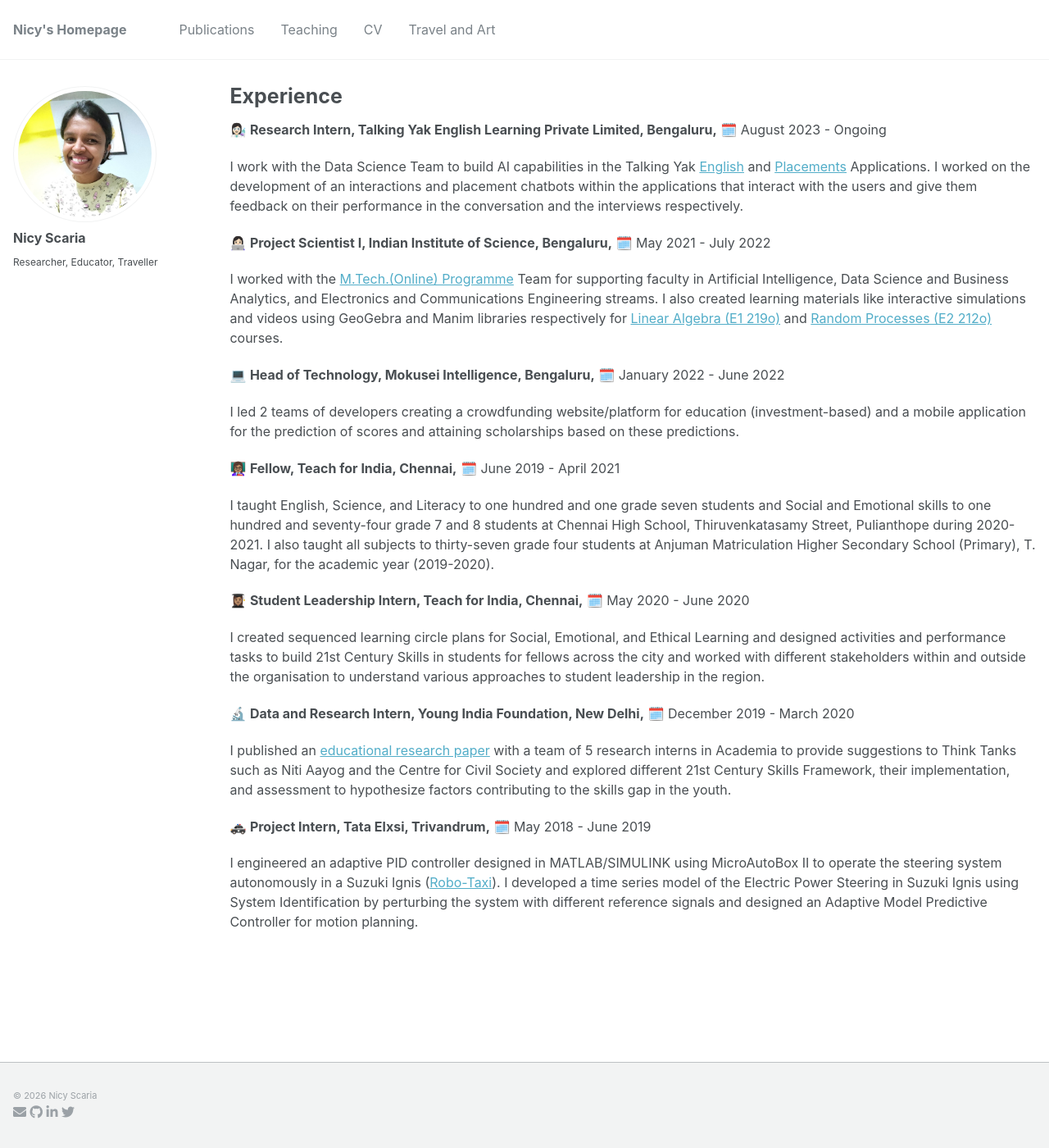
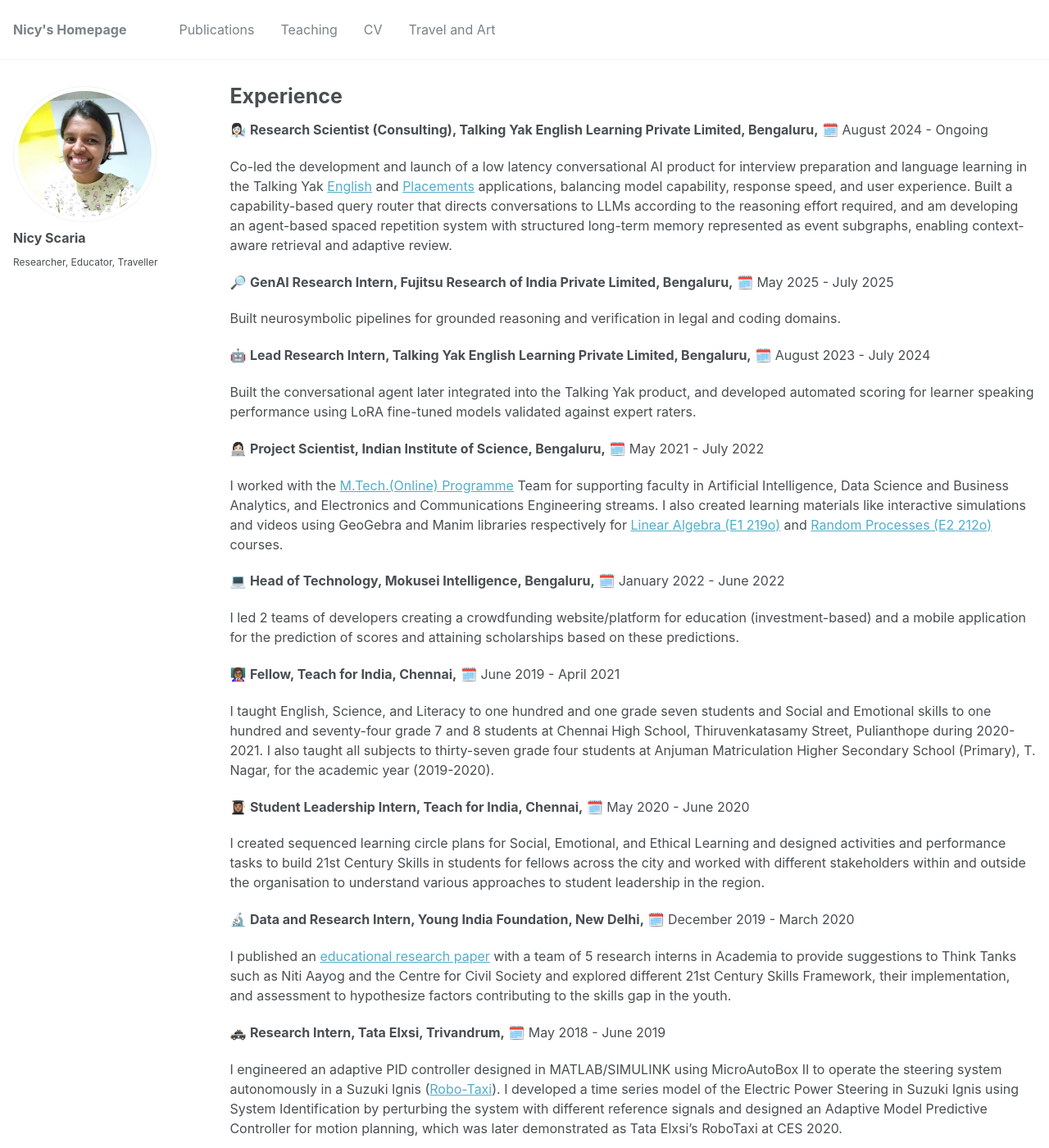
Before and after one commit to nicyscaria/nicyscaria.github.io, a Jekyll site: the page built from _pages/experience.md, in a window 1280 px wide and 1400 px high. Shown: the whole window at 82% size. Built offline with Jekyll 4.4.1, drawn with Linux system fonts in a browser that asks for light colours.

```diff
--- a/_config.yml
+++ b/_config.yml
@@ -11,15 +11,14 @@ title                    : "Nicy's Homepage"
 title_separator          : "-"
 name                     : &name "Nicy Scaria"
 description              : &description "personal description"
-url                      : https://nicyscaria.github.io # the base hostname & protocol for your site e.g. "https://mmistakes.github.io"
+url                      : https://nicyscariaa.github.io # the base hostname & protocol for your site e.g. "https://mmistakes.github.io"
 baseurl                  : "" # the subpath of your site, e.g. "/blog"
-repository               : "nicyscaria/nicyscaria.github.io"
+repository               : "nicyscaria/nicyscariaa.github.io"
 teaser                   :  # filename of teaser fallback teaser image placed in /images/, .e.g. "500x300.png"
 breadcrumbs              : false # true, false (default)
 words_per_minute         : 160
 future                   : true
 read_more                : "disabled" # if enabled, adds "Read more" links to excerpts
-talkmap_link             : false #change to true to add link to talkmap on talks page
 comments:
   provider               : # false (default), "disqus", "discourse", "facebook", "google-plus", "staticman", "custom"
   disqus:
--- a/_pages/experience.md
+++ b/_pages/experience.md
@@ -5,17 +5,19 @@ permalink: /experience/
 author_profile: true
 ---
 
-{% if site.talkmap_link == true %}
+👩🏻‍🔬 **Research Scientist (Consulting), Talking Yak English Learning Private Limited, Bengaluru,** 🗓️ August 2024 - Ongoing
 
-<p style="text-decoration:underline;"><a href="/experience.md">See a map of all the places I've given a talk!</a></p>
+Co-led the development and launch of a low latency conversational AI product for interview preparation and language learning in the Talking Yak [English](https://talkingyak.com/) and [Placements](https://placements.talkingyak.com/) applications, balancing model capability, response speed, and user experience. Built a capability-based query router that directs conversations to LLMs according to the reasoning effort required, and am developing an agent-based spaced repetition system with structured long-term memory represented as event subgraphs, enabling context-aware retrieval and adaptive review.
 
-{% endif %}
+🔎 **GenAI Research Intern, Fujitsu Research of India Private Limited, Bengaluru,** 🗓️ May 2025 - July 2025
 
-👩🏻‍🔬 **Research Intern, Talking Yak English Learning Private Limited, Bengaluru,** 🗓️ August 2023 - Ongoing
+Built neurosymbolic pipelines for grounded reasoning and verification in legal and coding domains.
 
-I work with the Data Science Team to build AI capabilities in the Talking Yak [English](https://talkingyak.com/) and [Placements](https://placements.talkingyak.com/) Applications. I worked on the development of an interactions and placement chatbots within the applications that interact with the users and give them feedback on their performance in the conversation and the interviews respectively.
+🤖 **Lead Research Intern, Talking Yak English Learning Private Limited, Bengaluru,** 🗓️ August 2023 - July 2024
 
-👩🏻‍💻 **Project Scientist I, Indian Institute of Science, Bengaluru,** 🗓️ May 2021 - July 2022
+Built the conversational agent later integrated into the Talking Yak product, and developed automated scoring for learner speaking performance using LoRA fine-tuned models validated against expert raters.
+
+👩🏻‍💻 **Project Scientist, Indian Institute of Science, Bengaluru,** 🗓️ May 2021 - July 2022
 
 I worked with the [M.Tech.(Online) Programme](https://iken.iisc.ac.in/mtech-online/index.html) Team for supporting faculty in Artificial Intelligence, Data Science and Business Analytics, and Electronics and Communications Engineering streams. I also created learning materials like interactive simulations and videos using GeoGebra and Manim libraries respectively for [Linear Algebra (E1 219o)](https://iken.iisc.ac.in/mtech-online/la-e1219.html) and [Random Processes (E2 212o)](https://iken.iisc.ac.in/mtech-online/rp-e202.html) courses.
 
@@ -35,6 +37,6 @@ I created sequenced learning circle plans for Social, Emotional, and Ethical Lea
 
 I published an [educational research paper](https://www.academia.edu/43109740/Significance_of_Inclusivity_and_Diversity_Framework_in_21st_century_India) with a team of 5 research interns in Academia to provide suggestions to Think Tanks such as Niti Aayog and the Centre for Civil Society and explored different 21st Century Skills Framework, their implementation, and assessment to hypothesize factors contributing to the skills gap in the youth.
 
-🚓 **Project Intern, Tata Elxsi, Trivandrum,** 🗓️ May 2018 - June 2019
+🚓 **Research Intern, Tata Elxsi, Trivandrum,** 🗓️ May 2018 - June 2019
 
-I engineered an adaptive PID controller designed in MATLAB/SIMULINK using MicroAutoBox II to operate the steering system autonomously in a Suzuki Ignis ([Robo-Taxi](https://tataelxsi.com/storage/solutions/February2021/J0jsi8pIMUsEC3CINghu.pdf)). I developed a time series model of the Electric Power Steering in Suzuki Ignis using System Identification by perturbing the system with different reference signals and designed an Adaptive Model Predictive Controller for motion planning.
+I engineered an adaptive PID controller designed in MATLAB/SIMULINK using MicroAutoBox II to operate the steering system autonomously in a Suzuki Ignis ([Robo-Taxi](https://tataelxsi.com/storage/solutions/February2021/J0jsi8pIMUsEC3CINghu.pdf)). I developed a time series model of the Electric Power Steering in Suzuki Ignis using System Identification by perturbing the system with different reference signals and designed an Adaptive Model Predictive Controller for motion planning, which was later demonstrated as Tata Elxsi's RoboTaxi at CES 2020.
```
Also changed, not shown: _pages/research.md (+17 -5 lines).
